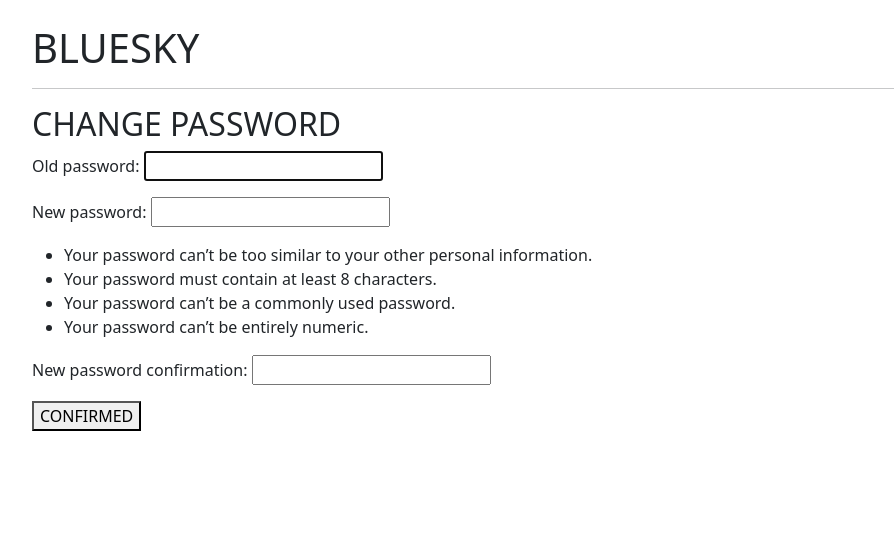
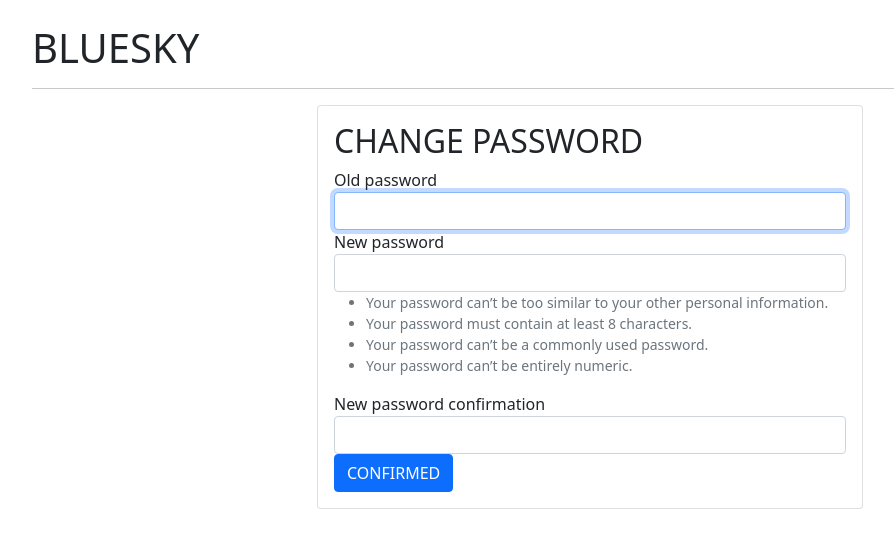
Before and after one commit to Sanidhya2101/social-media-project, a Django app: page /accounts/password_change/ in a window 1280 px wide. Shown: the part 80-628 px from the top of the page, without its empty margins (50-944 px from the left). Run offline with Django 3.2, Linux system fonts and the light colour scheme; a user stored in the database is signed in; some libraries are stand-ins or nearby versions.

Commit message:
Update password_change_form.html

```diff
--- a/CSEA_Project/SocialMedia/Templates/registration/password_change_form.html
+++ b/CSEA_Project/SocialMedia/Templates/registration/password_change_form.html
@@ -1,10 +1,22 @@
 {% extends 'base.html' %}
 
+{% load crispy_forms_tags %}
+
+
 {% block content %}
-<h2>CHANGE PASSWORD</h2>
-<form method="post">
-    {% csrf_token %}
-    {{form.as_p}}
-    <button type="submit">CONFIRMED</button>
-</form>
-{% endblock %}
+  <form method="post" novalidate>
+    <div class="row justify-content-center">
+      <div class="col-6">
+        <div class="card">
+          <div class="card-body">
+            <h2>CHANGE PASSWORD</h2>
+  	        {% csrf_token %}
+  	        {{ form|crispy }}
+            <button type="submit" class="btn btn-primary">CONFIRMED</button>
+          </div>
+        </div>
+      </div>
+    </div>
+  </form>
+
+  {% endblock %}
```
